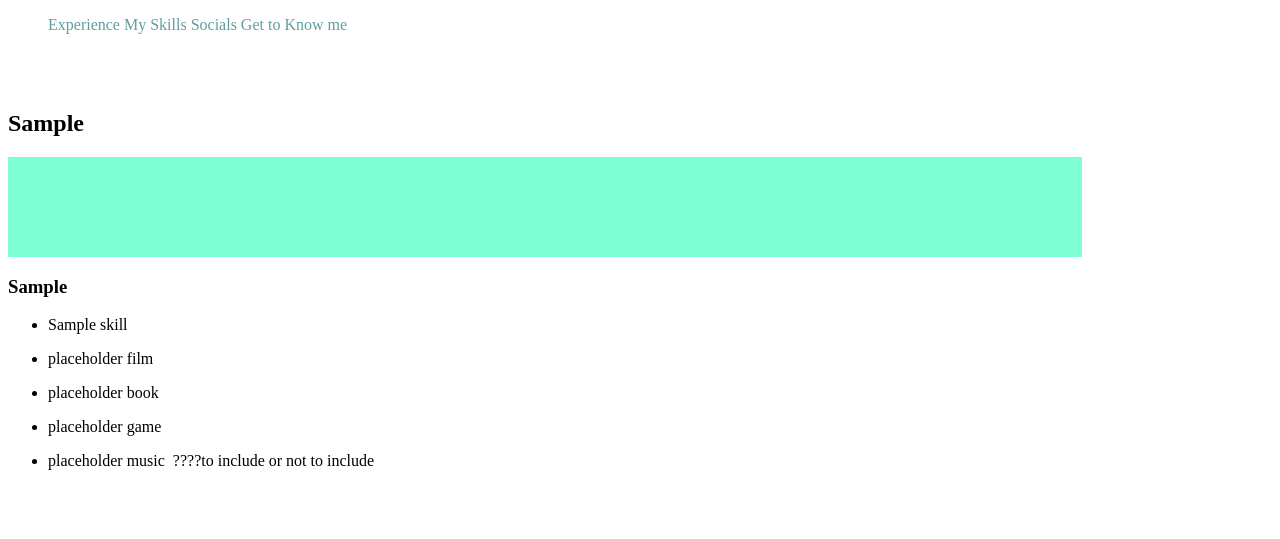
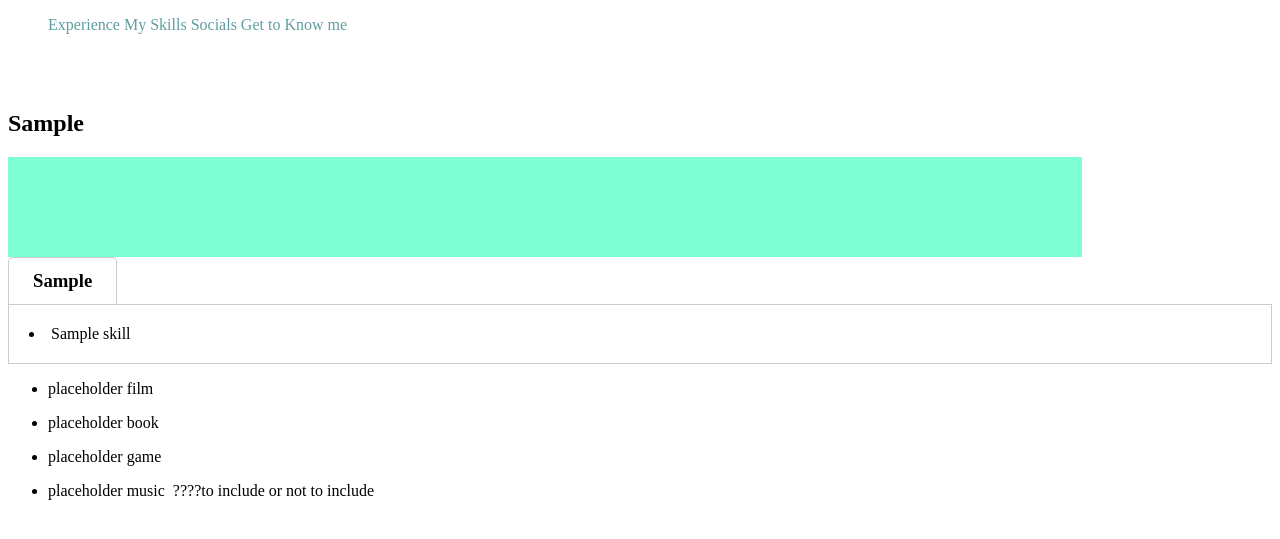
Before and after one commit to Rob-Fox/resume_site, a Django app: page / in a window 1280 px wide. Shown: the part 26-565 px from the top of the page. Run offline with Django 5.2, Linux system fonts and the light colour scheme; tables that the repository leaves empty hold one stand-in row (values such as "Sample post"); data that the repository does not hold is empty.

Commit message:
initial styling of skills section to be clickable tabs based on skill group done

```diff
--- a/notes.txt
+++ b/notes.txt
@@ -31,7 +31,8 @@
 
 
 for skills section have only first skill section visible (rotates on timer?) and arrows on either side to switch to other sections (looping back around to the start if proceeding from the end)?
-Looking at dsiplaying skill groups as clickable tabs with its data list below it.
+Looking at dsiplaying skill groups as clickable tabs with its data list below it. #DONE
+try to get active skill header to not have border on the bottom
 
 get admin page set up for uploading resume pdf #DONE
 figure out how to parse data from my pdf resume #DONE
--- a/resume/static/resume/style.css
+++ b/resume/static/resume/style.css
@@ -255,3 +255,62 @@
     font-weight: bold;
     margin-top: calc(-2*var(--u));
 }
+
+#skills_container {
+    display: flex;
+    flex-wrap: wrap;
+    position: relative;
+}
+
+#skills_container input[type='radio'] {
+    display: none;
+}
+
+#skills_container h3 {
+    order: 1;
+    margin: 0;
+}
+
+#skills_container h3 label {
+    display: inline-block;
+    padding: 12px 24px;
+    cursor: pointer;
+    background-color: blanchedalmond;
+    border: 1px solid #ccc;
+    border-bottom: none;
+    margin-right: 5px;
+    border-radius: 5px 5px 0 0;
+    transition: background-color .3s ease;
+}
+
+#skills_container ul.skill_content {
+    order: 2;
+    width: 100%;
+    margin: 0;
+    padding: 20px;
+    border: 1px solid #ccc;
+    background: #fff;
+    list-style-position: inside;
+    display: none;
+}
+
+#skills_container input[type='radio']:checked + h3 + ul.skill_content {
+    display: block;
+    animation: fadeIn .4s ease forwards;
+}
+
+#skills_container input[type='radio']:checked + h3 label {
+    background-color: #fff;
+    font-weight: bold;
+}
+
+@keyframes fadeIn {
+    0% {
+        opacity: 0;
+        transform: translateY(-5px);
+    }
+    100% {
+        opacity: 1;
+        transform: translateY(0);
+    }
+}
--- a/resume/templates/resume/index.html
+++ b/resume/templates/resume/index.html
@@ -70,10 +70,15 @@
                 </div>
             {% endfor %}
         </div>
-    <div>
+    <div id="skills_container">
         {% for category, skill_list in skills.items %}
-            <h3 id="skill_category"> {{ category }}</h3>
-            <ul>
+            {% if forloop.counter == 1 %}
+                <input type="radio" name="skill_tabs" id="skill_tab-{{ forloop.counter }}" checked>
+            {% else %}
+                <input type="radio" name="skill_tabs" id="skill_tab-{{ forloop.counter }}">
+            {% endif %}
+            <h3 id="skill_category"><label for="skill_tab-{{ forloop.counter }}">{{ category }}</label></h3>
+            <ul class="skill_content">
                 {% for skill in skill_list %}
                     <li>{{ skill.skill_name }}</li>
                 {% endfor%}
```
